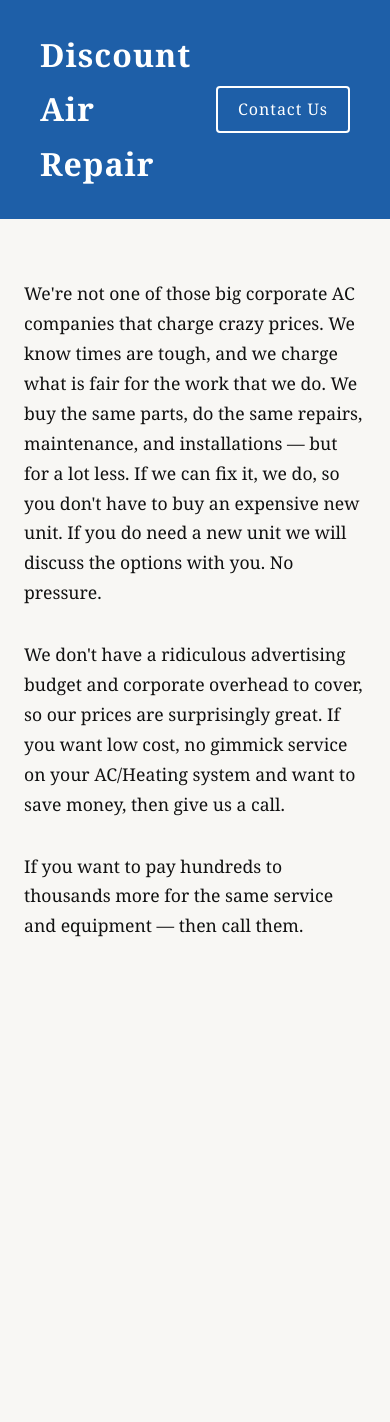
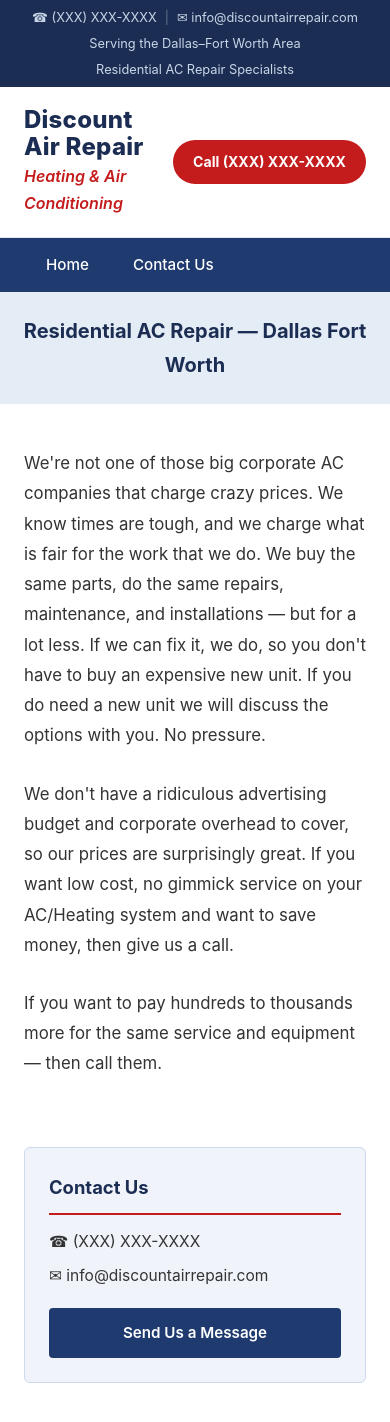
Before and after one commit to bmillion145/discount-air-repair, a Next.js app: page / in a window 390 px wide. Shown: the top 1422 px of the page. Before the commit the page ends 1001 px from the top, so only its background shows below. Built offline with nearby package versions, Linux system fonts and the light colour scheme.

Commit message:
Redesign: reference-style layout with nav bar, utility bar, two-column, sidebar

```diff
--- a/app/globals.css
+++ b/app/globals.css
@@ -1,78 +1,247 @@
-* {
+/* ===== RESET & BASE ===== */
+*, *::before, *::after {
   box-sizing: border-box;
   margin: 0;
   padding: 0;
 }
 
 body {
-  background-color: #f8f7f4;
-  color: #111111;
-  font-family: Georgia, serif;
+  background-color: #ffffff;
+  color: #333333;
+  font-family: -apple-system, BlinkMacSystemFont, 'Segoe UI', Arial, Helvetica, sans-serif;
   line-height: 1.7;
+  font-size: 16px;
 }
 
-.header-bar {
-  background-color: #1e5fa8;
-  color: white;
-  padding: 28px 40px;
-  font-size: 2rem;
-  font-weight: bold;
-  letter-spacing: 0.03em;
+a {
+  color: inherit;
+  text-decoration: none;
+}
+
+/* ===== TOP UTILITY BAR ===== */
+.utility-bar {
+  background-color: #1b2d52;
+  color: #c8d6e8;
+  font-size: 0.8rem;
+  padding: 7px 0;
+}
+
+.utility-bar-inner {
+  max-width: 1100px;
+  margin: 0 auto;
+  padding: 0 24px;
+  display: flex;
+  justify-content: space-between;
+  align-items: center;
+}
+
+.utility-sep {
+  margin: 0 8px;
+  opacity: 0.4;
+}
+
+/* ===== SITE HEADER ===== */
+.site-header {
+  background-color: #ffffff;
+  border-bottom: 1px solid #e0e6f0;
+  padding: 20px 0;
+}
+
+.site-header-inner {
+  max-width: 1100px;
+  margin: 0 auto;
+  padding: 0 24px;
   display: flex;
   align-items: center;
   justify-content: space-between;
 }
 
-.header-bar a.contact-btn {
+.site-logo {
+  text-decoration: none;
+}
+
+.site-logo-name {
+  font-size: 2rem;
+  font-weight: 800;
+  color: #1b2d52;
+  letter-spacing: 0.01em;
+  line-height: 1.1;
+}
+
+.site-logo-sub {
   font-size: 1rem;
-  font-weight: normal;
-  color: white;
-  border: 2px solid white;
-  padding: 8px 20px;
-  border-radius: 4px;
+  color: #c41c1c;
+  font-style: italic;
+  font-weight: 600;
+  margin-top: 3px;
+}
+
+.call-btn {
+  background-color: #c41c1c;
+  color: #ffffff;
+  padding: 13px 30px;
+  border-radius: 50px;
+  font-size: 1rem;
+  font-weight: 700;
   text-decoration: none;
   white-space: nowrap;
-  transition: background-color 0.2s, color 0.2s;
+  transition: background-color 0.2s;
 }
 
-.header-bar a.contact-btn:hover {
-  background-color: white;
-  color: #1e5fa8;
+.call-btn:hover {
+  background-color: #a31515;
 }
 
-.main-content {
-  max-width: 860px;
-  margin: 60px auto;
-  padding: 0 24px;
+/* ===== NAV BAR ===== */
+.site-nav {
+  background-color: #1e3a6e;
 }
 
-.main-content p {
-  margin-bottom: 32px;
-  font-size: 1.1rem;
+.site-nav-inner {
+  max-width: 1100px;
+  margin: 0 auto;
+  padding: 0 24px;
+  display: flex;
+  align-items: center;
 }
 
-.contact-section {
-  margin-bottom: 48px;
+.site-nav a {
+  color: #ffffff;
+  font-size: 0.95rem;
+  font-weight: 500;
+  padding: 14px 22px;
+  display: block;
+  transition: background-color 0.2s;
+  text-decoration: none;
 }
 
-.contact-section h2 {
-  margin-bottom: 16px;
-  font-size: 1.4rem;
+.site-nav a:hover {
+  background-color: #16306a;
 }
 
-.contact-section p {
+/* ===== PAGE TITLE STRIP ===== */
+.page-title-strip {
+  background-color: #e4ecf6;
+  padding: 22px 0;
+  text-align: center;
+}
+
+.page-title-strip h1 {
+  font-size: 1.6rem;
+  font-weight: 700;
+  color: #1b2d52;
+}
+
+/* ===== MAIN PAGE BODY ===== */
+.page-body {
+  max-width: 1100px;
+  margin: 44px auto;
+  padding: 0 24px;
+  display: flex;
+  gap: 40px;
+  align-items: flex-start;
+}
+
+/* ===== MAIN CONTENT COLUMN ===== */
+.main-col {
+  flex: 1 1 0;
+  min-width: 0;
+}
+
+.main-col p {
+  font-size: 1.05rem;
+  color: #333333;
+  margin-bottom: 28px;
+  line-height: 1.8;
+}
+
+.main-col h2 {
+  font-size: 1.4rem;
+  color: #1a3a8f;
+  font-weight: 700;
+  margin-bottom: 14px;
+  margin-top: 36px;
+}
+
+/* ===== SIDEBAR ===== */
+.sidebar {
+  flex: 0 0 300px;
+  width: 300px;
+}
+
+.sidebar-box {
+  background-color: #f0f4fa;
+  border: 1px solid #ccd8ec;
+  border-radius: 6px;
+  padding: 24px;
+  margin-bottom: 24px;
+}
+
+.sidebar-box h3 {
+  font-size: 1.15rem;
+  color: #1b2d52;
+  font-weight: 700;
+  margin-bottom: 14px;
+  padding-bottom: 10px;
+  border-bottom: 2px solid #c41c1c;
+}
+
+.sidebar-box p {
+  font-size: 0.97rem;
+  color: #333;
+  margin-bottom: 8px;
+}
+
+.sidebar-btn {
+  display: block;
+  margin-top: 18px;
+  background-color: #1e3a6e;
+  color: white;
+  text-align: center;
+  padding: 12px 16px;
+  border-radius: 4px;
+  font-size: 0.95rem;
+  font-weight: 600;
+  transition: background-color 0.2s;
+}
+
+.sidebar-btn:hover {
+  background-color: #16306a;
+}
+
+/* ===== CONTACT PAGE ===== */
+.contact-page-wrap {
+  max-width: 700px;
+  margin: 44px auto;
+  padding: 0 24px 60px;
+}
+
+.contact-info-block {
+  margin-bottom: 40px;
+}
+
+.contact-info-block h2 {
+  font-size: 1.4rem;
+  color: #1a3a8f;
+  font-weight: 700;
+  margin-bottom: 14px;
+}
+
+.contact-info-block p {
+  font-size: 1.05rem;
   margin-bottom: 8px;
 }
 
 /* Contact form */
-.contact-form {
-  border-top: 1px solid #ccc;
-  padding-top: 40px;
-  padding-bottom: 60px;
+.contact-form-block {
+  border-top: 1px solid #d0daea;
+  padding-top: 36px;
 }
 
-.contact-form h2 {
+.contact-form-block h2 {
   font-size: 1.4rem;
+  color: #1a3a8f;
+  font-weight: 700;
   margin-bottom: 24px;
 }
 
@@ -84,7 +253,8 @@ body {
   display: block;
   margin-bottom: 6px;
   font-size: 0.95rem;
-  font-weight: bold;
+  font-weight: 600;
+  color: #1b2d52;
 }
 
 .form-group input,
@@ -92,11 +262,18 @@ body {
   width: 100%;
   padding: 10px 12px;
   font-size: 1rem;
-  font-family: Georgia, serif;
-  border: 1px solid #bbb;
+  font-family: inherit;
+  border: 1px solid #b8c8da;
   border-radius: 4px;
   background-color: #fff;
   color: #111;
+  transition: border-color 0.2s;
+}
+
+.form-group input:focus,
+.form-group textarea:focus {
+  outline: none;
+  border-color: #1e3a6e;
 }
 
 .form-group textarea {
@@ -105,16 +282,48 @@ body {
 }
 
 .submit-btn {
-  background-color: #1e5fa8;
+  background-color: #1e3a6e;
   color: white;
   border: none;
-  padding: 12px 32px;
+  padding: 12px 36px;
   font-size: 1rem;
+  font-weight: 600;
   border-radius: 4px;
   cursor: pointer;
   transition: background-color 0.2s;
 }
 
 .submit-btn:hover {
-  background-color: #174d8a;
+  background-color: #16306a;
 }
+
+/* ===== RESPONSIVE ===== */
+@media (max-width: 768px) {
+  .utility-bar-inner {
+    flex-direction: column;
+    gap: 4px;
+    text-align: center;
+  }
+
+  .site-logo-name {
+    font-size: 1.5rem;
+  }
+
+  .call-btn {
+    font-size: 0.88rem;
+    padding: 10px 20px;
+  }
+
+  .page-body {
+    flex-direction: column;
+  }
+
+  .sidebar {
+    flex: 1 1 auto;
+    width: 100%;
+  }
+
+  .page-title-strip h1 {
+    font-size: 1.25rem;
+  }
+}
--- a/app/layout.js
+++ b/app/layout.js
@@ -1,14 +1,51 @@
 import './globals.css';
+import Link from 'next/link';
 
 export const metadata = {
   title: 'Discount Air Repair',
-  description: 'Air conditioning repair in the Dallas area.',
+  description: 'Residential air conditioning repair in the Dallas-Fort Worth area.',
 };
 
 export default function RootLayout({ children }) {
   return (
     <html lang="en">
-      <body>{children}</body>
+      <body>
+
+        {/* Top Utility Bar */}
+        <div className="utility-bar">
+          <div className="utility-bar-inner">
+            <span>
+              ☎ (XXX) XXX-XXXX
+              <span className="utility-sep">|</span>
+              ✉ info@discountairrepair.com
+            </span>
+            <span>Serving the Dallas–Fort Worth Area</span>
+            <span>Residential AC Repair Specialists</span>
+          </div>
+        </div>
+
+        {/* Site Header */}
+        <header className="site-header">
+          <div className="site-header-inner">
+            <Link href="/" className="site-logo">
+              <div className="site-logo-name">Discount Air Repair</div>
+              <div className="site-logo-sub">Heating &amp; Air Conditioning</div>
+            </Link>
+            <a href="tel:XXXXXXXXXX" className="call-btn">Call (XXX) XXX-XXXX</a>
+          </div>
+        </header>
+
+        {/* Nav Bar */}
+        <nav className="site-nav">
+          <div className="site-nav-inner">
+            <Link href="/">Home</Link>
+            <Link href="/contact">Contact Us</Link>
+          </div>
+        </nav>
+
+        {children}
+
+      </body>
     </html>
   );
 }
--- a/app/page.js
+++ b/app/page.js
@@ -3,12 +3,16 @@ import Link from 'next/link';
 export default function Home() {
   return (
     <>
-      <header className="header-bar">
-        <span>Discount Air Repair</span>
-        <Link href="/contact" className="contact-btn">Contact Us</Link>
-      </header>
+      {/* Page Title Strip */}
+      <div className="page-title-strip">
+        <h1>Residential AC Repair — Dallas Fort Worth</h1>
+      </div>
 
-      <main className="main-content">
+      {/* Two-Column Body */}
+      <div className="page-body">
+
+        {/* Main Content */}
+        <main className="main-col">
           <p>
             We're not one of those big corporate AC companies that charge crazy
             prices. We know times are tough, and we charge what is fair for the
@@ -30,6 +34,18 @@ export default function Home() {
             equipment — then call them.
           </p>
         </main>
+
+        {/* Sidebar */}
+        <aside className="sidebar">
+          <div className="sidebar-box">
+            <h3>Contact Us</h3>
+            <p>☎ (XXX) XXX-XXXX</p>
+            <p>✉ info@discountairrepair.com</p>
+            <Link href="/contact" className="sidebar-btn">Send Us a Message</Link>
+          </div>
+        </aside>
+
+      </div>
     </>
   );
 }
```
Also changed, not shown: app/contact/page.js (+10 -14 lines), .claude/settings.local.json. Lines whose indentation alone changed are shown as unchanged.
